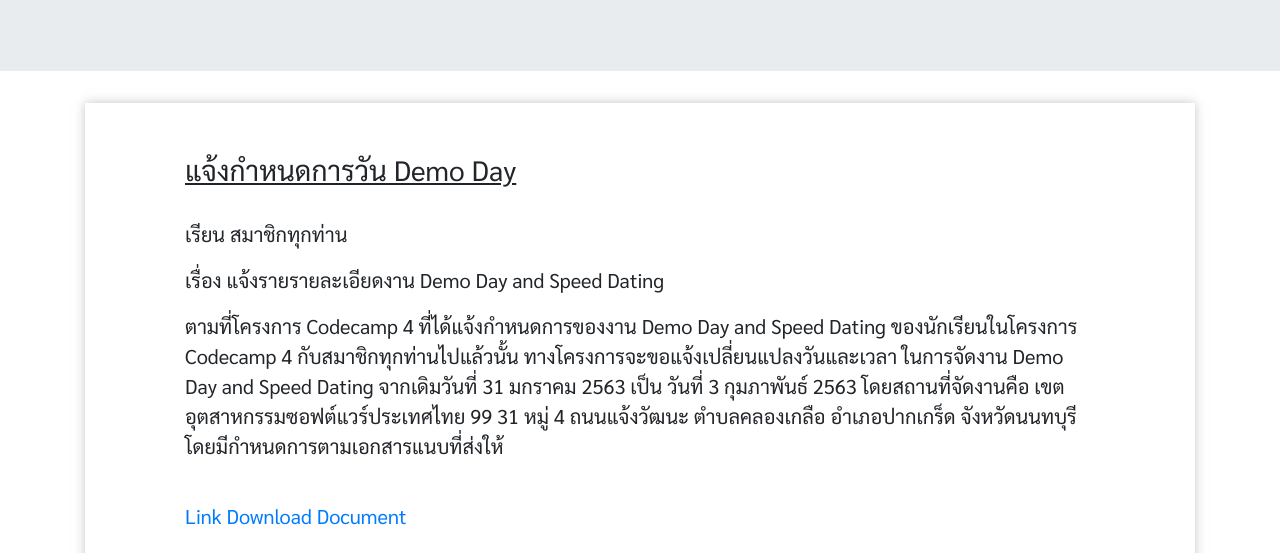
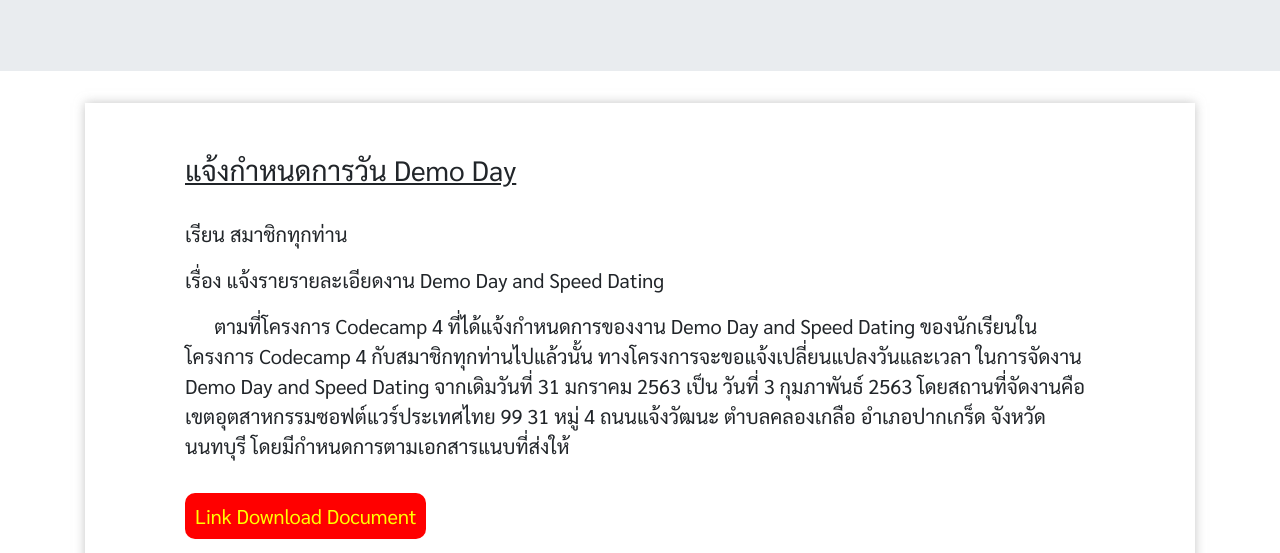
Before and after one commit to Wissanukhong/20-Web-Projects-With-Vanilla-JavaScript, a website: page demo_day.html in a window 1280 px wide. Shown: the part 247-800 px from the top of the page. Drawn offline with nearby package versions, Linux system fonts and the light colour scheme.

Commit message:
create margin page

```diff
--- a/assets/css/style.css
+++ b/assets/css/style.css
@@ -53,9 +53,11 @@
     color: #fff;
 }
 
+/* document page */
 .news-page{
     padding: 50px 100px;
     box-shadow: 0px 0px 10px #a5a5a5a5;
+    margin-bottom: 30px;
 }
 
 @media(max-width: 991px){
@@ -69,3 +71,16 @@
         padding: 10px 10px;
     }
 }
+
+/* download-documnet */
+.download-document{
+    background: red;
+    padding: 10px 10px;
+    border-radius: 10px;
+    color: yellow;
+}
+
+.download-document > a:hover{
+    text-decoration: none;
+    color: pink;
+}
--- a/demo_day.html
+++ b/demo_day.html
@@ -59,14 +59,14 @@
                     <p class="lead"><strong>เรียน</strong> สมาชิกทุกท่าน</p>
                     <p class="lead"><strong>เรื่อง</strong> แจ้งรายรายละเอียดงาน Demo Day and Speed Dating</p>
                     <p class="lead">
-                        ตามที่โครงการ Codecamp 4 ที่ได้แจ้งกำหนดการของงาน Demo Day and Speed Dating ของนักเรียนในโครงการ Codecamp 4
+                        &nbsp&nbsp&nbsp&nbsp&nbsp&nbspตามที่โครงการ Codecamp 4 ที่ได้แจ้งกำหนดการของงาน Demo Day and Speed Dating ของนักเรียนในโครงการ Codecamp 4
                         กับสมาชิกทุกท่านไปแล้วนั้น ทางโครงการจะขอแจ้งเปลี่ยนแปลงวันและเวลา ในการจัดงาน Demo Day and Speed Dating
                         จากเดิมวันที่ 31 มกราคม 2563 เป็น วันที่ 3 กุมภาพันธ์ 2563 โดยสถานที่จัดงานคือ
                         เขตอุตสาหกรรมซอฟต์แวร์ประเทศไทย 99 31 หมู่ 4 ถนนแจ้งวัฒนะ ตำบลคลองเกลือ อำเภอปากเกร็ด จังหวัดนนทบุรี
                         โดยมีกำหนดการตามเอกสารแนบที่ส่งให้
                     </p>
                     <br>
-                    <p class="lead"><a href="https://drive.google.com/file/d/1A8xGwSATpQUHAVw6p8SkEtE6DHQIjSYl/view?usp=sharing" target="_blank">Link Download Document</a></p>
+                    <p class="lead"><a class="download-document" href="https://drive.google.com/file/d/1A8xGwSATpQUHAVw6p8SkEtE6DHQIjSYl/view?usp=sharing" target="_blank">Link Download Document</a></p>
                     <br>
                     <p class="lead">จึงเรียนมาเพื่อโปรดทราบ</p>
                 </div>
```
